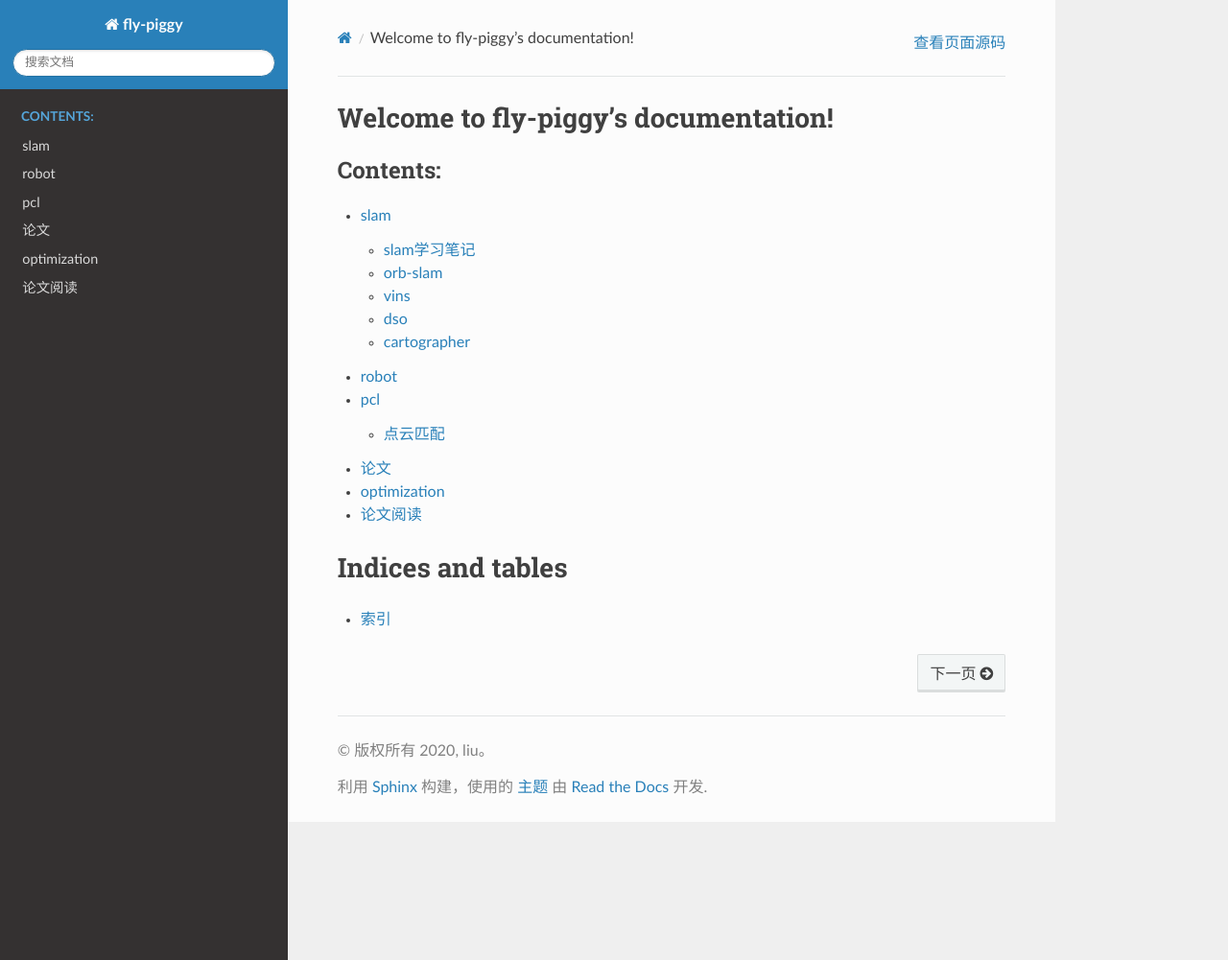
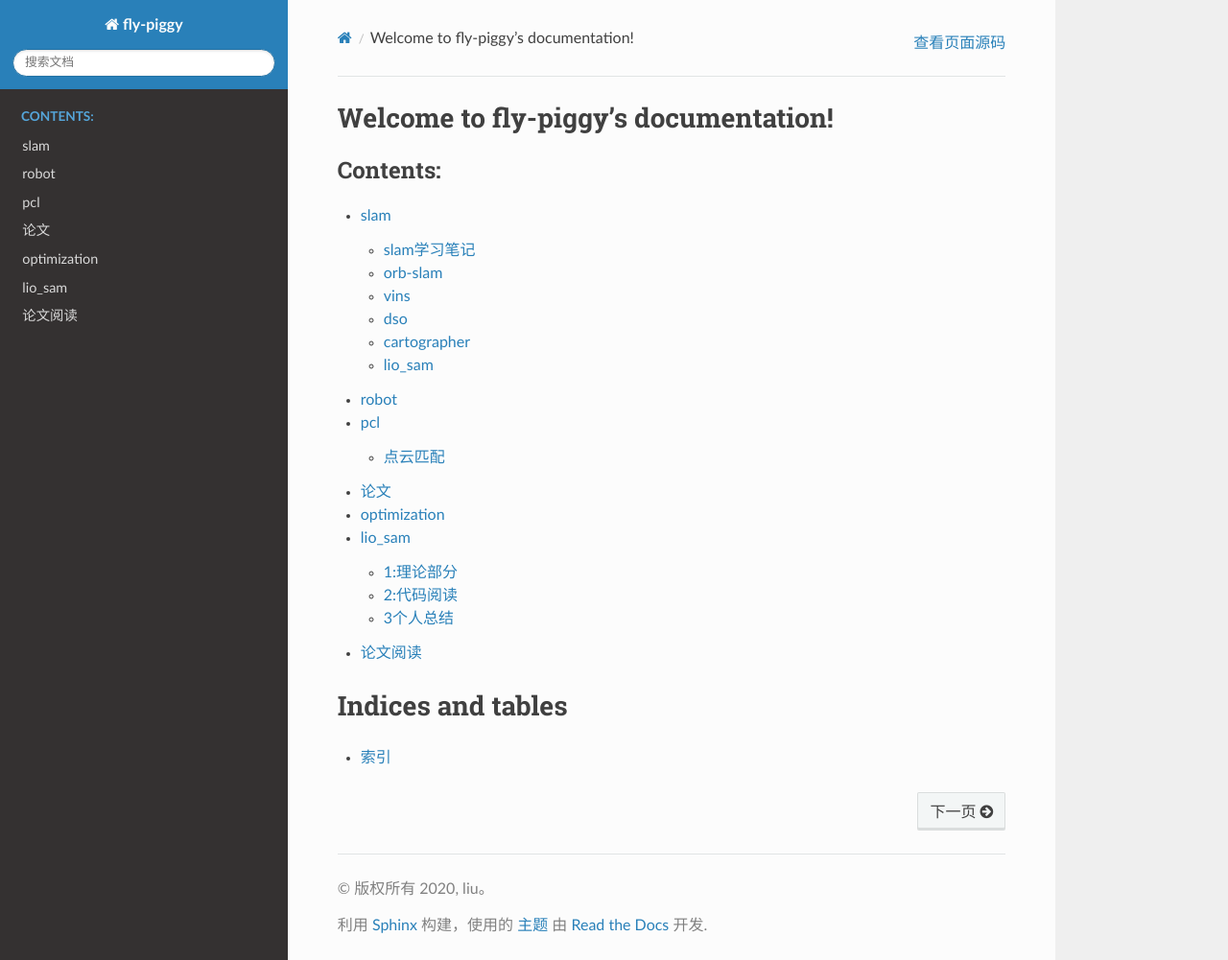
Before and after one commit to lyp727460067/fly-pigger, a Sphinx documentation site: the page built from source/index.rst, in a window 1280 px wide and 1001 px high. Shown: the whole window at 96% size. Built offline with Sphinx 7.4.7 and the Read the Docs theme 2.0.0, drawn with Linux system fonts in a browser that asks for light colours; pages that are not in the unit, such as notebooks, are missing from menus.

Commit message:
add some chage

```diff
--- /dev/null
+++ b/source/featureExtraction.rst
@@ -0,0 +1,2 @@
+featureExtraction.cpp
+==================================
--- /dev/null
+++ b/source/imageProjection.rst
@@ -0,0 +1,2 @@
+imageProjection.cpp
+=====================================
--- /dev/null
+++ b/source/imuPreintegration.rst
@@ -0,0 +1,2 @@
+imuPreintegration.cpp
+==============================
--- a/source/index.rst
+++ b/source/index.rst
@@ -12,7 +12,8 @@ Welcome to fly-piggy's documentation!
    slam.rst
    robot.rst
    pcl.rst
-   optimization
+   optimization.rst
+   lio_sam.rst
    papar.rst
 
 
--- a/source/lio_sam.rst
+++ b/source/lio_sam.rst
@@ -1,2 +1,19 @@
 lio_sam
 ==================
+
+1:理论部分
+-------------------------
+2:代码阅读
+-----------------------------
+
+.. toctree::
+   :maxdepth: 2
+   :caption: Contents:
+
+  imageProjection
+  featureExtraction
+  imuPreintegration
+  mapOptmization
+
+3个人总结
+----------------
--- /dev/null
+++ b/source/mapOptmization.rst
@@ -0,0 +1,2 @@
+mapOptmization.cpp
+===============================
--- a/source/slam.rst
+++ b/source/slam.rst
@@ -9,3 +9,4 @@ slam
    vins.rst
    dso.rst
    cartographer.rst
+   lio_sam.rst
```
